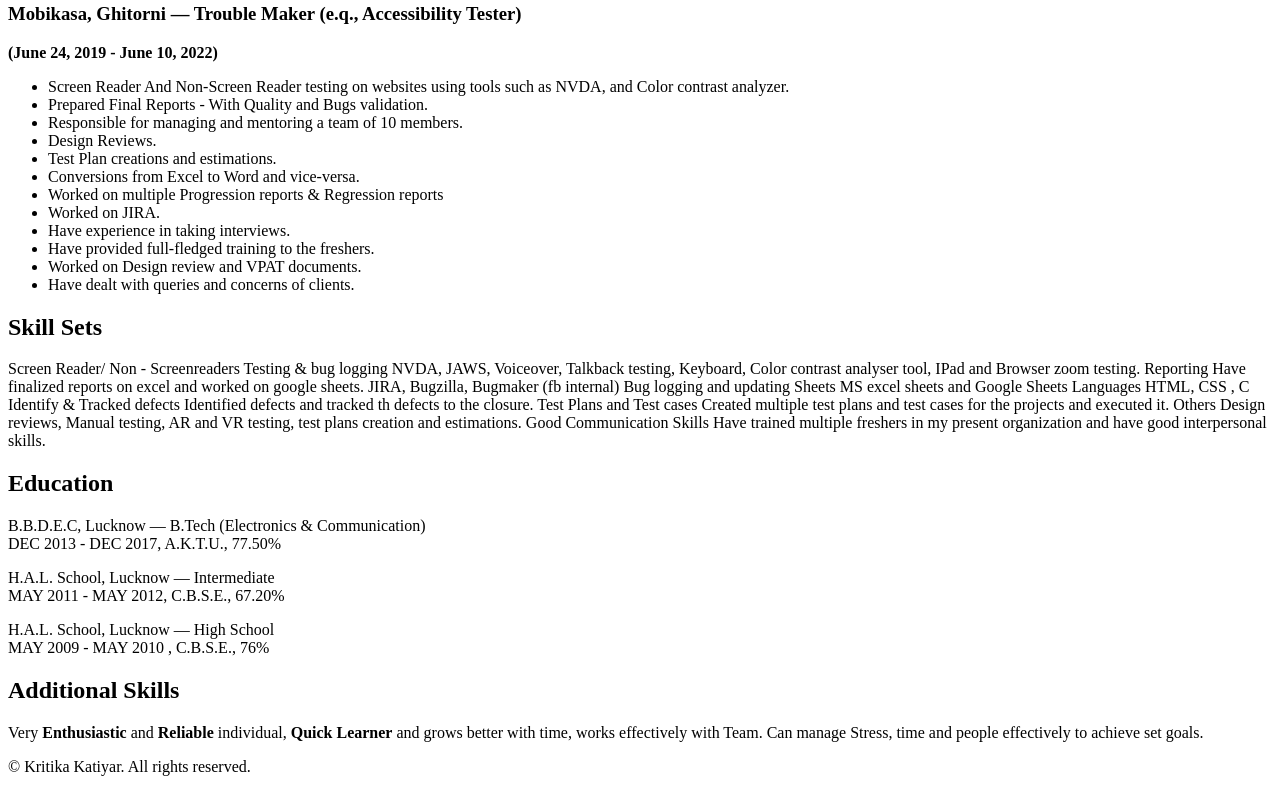
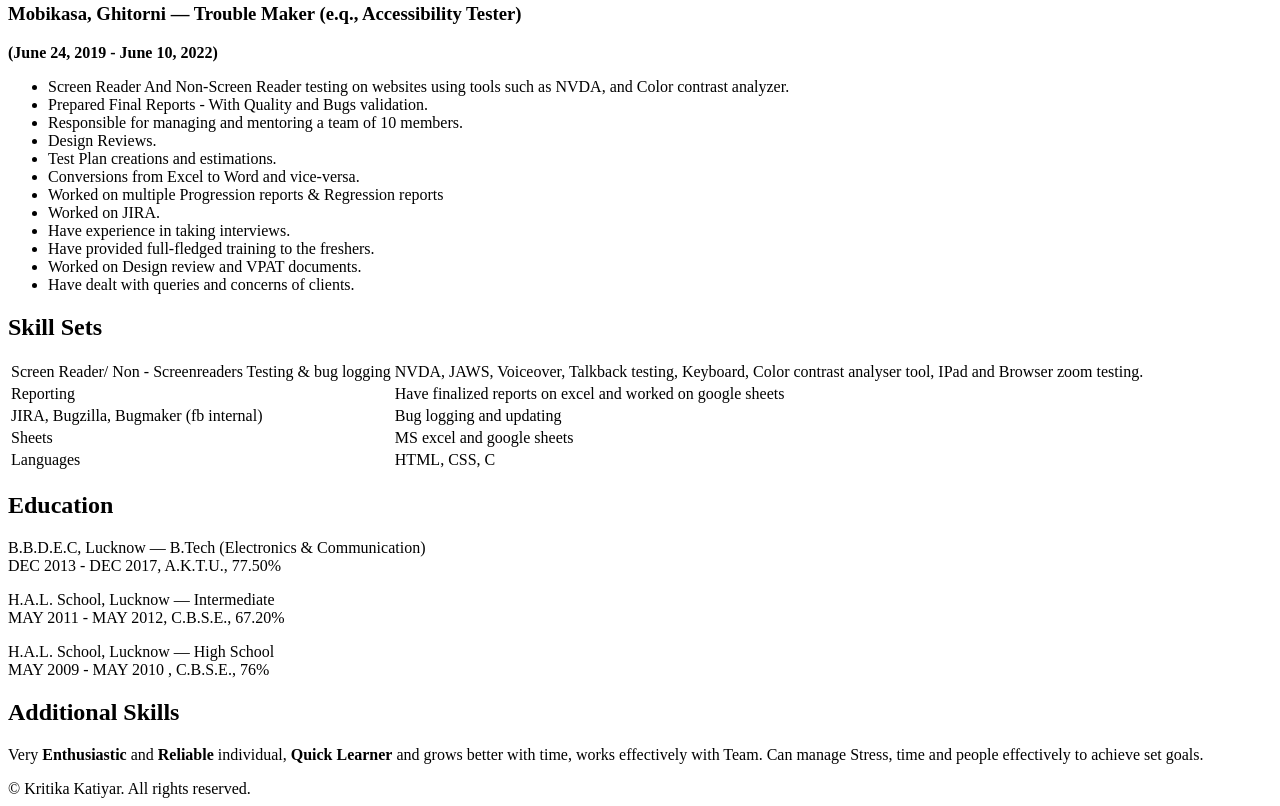
Before and after one commit to KritikaKatiyar/resume, a plain HTML site: page index.html in a window 1280 px wide. Shown: the part 640-1446 px from the top of the page. Before the commit the page ends 1424 px from the top, so only its background shows below. Drawn offline with Linux system fonts and the light colour scheme.

Commit message:
Add files via upload

```diff
--- a/index.html
+++ b/index.html
@@ -70,33 +70,44 @@ Skype: Kritika Katiyar<br>
 </ul>
 </p>
 <h2>Skill Sets</h2>
-Screen Reader/ Non -
-Screenreaders Testing &
-bug logging
-NVDA, JAWS, Voiceover, Talkback testing, Keyboard,
-Color contrast analyser tool, IPad and Browser
-zoom testing.
-Reporting Have finalized reports on excel and worked on
-google sheets.
-JIRA, Bugzilla, Bugmaker
-(fb internal)
-Bug logging and updating
-Sheets MS excel sheets and Google Sheets
-Languages HTML, CSS , C
-Identify & Tracked
-defects
-Identified defects and tracked th defects to the
-closure.
-Test Plans and Test
-cases
-Created multiple test plans and test cases for the projects and
-executed it.
-Others Design reviews, Manual testing, AR and VR testing, test plans
-creation and estimations.
-Good Communication
-Skills
-Have trained multiple freshers in my present
-organization and have good interpersonal skills.
+<Table>
+    <tr>
+        <td>Screen Reader/ Non -
+            Screenreaders Testing &
+            bug logging</td>
+        <td>NVDA, JAWS, Voiceover, Talkback testing, Keyboard,
+            Color contrast analyser tool, IPad and Browser
+            zoom testing.</td>
+      </tr>
+
+      <tr>
+        <td>Reporting </td>
+        <td>Have finalized reports on excel and worked on
+            google sheets</td>
+      </tr>
+
+      <tr>
+        <td>JIRA, Bugzilla, Bugmaker
+            (fb internal) </td>
+        <td>Bug logging and updating</td>
+      </tr>
+
+      <tr>
+        <td>Sheets</td>
+        <td>MS excel and google sheets</td>
+      </tr>
+
+      <tr>
+        <td>Languages</td>
+        <td>HTML, CSS, C</td>
+      </tr>
+
+
+
+</Table>
+
+
+
 <h2>Education</h2>
 
 <p>B.B.D.E.C, Lucknow — B.Tech (Electronics & Communication)<br>
```
